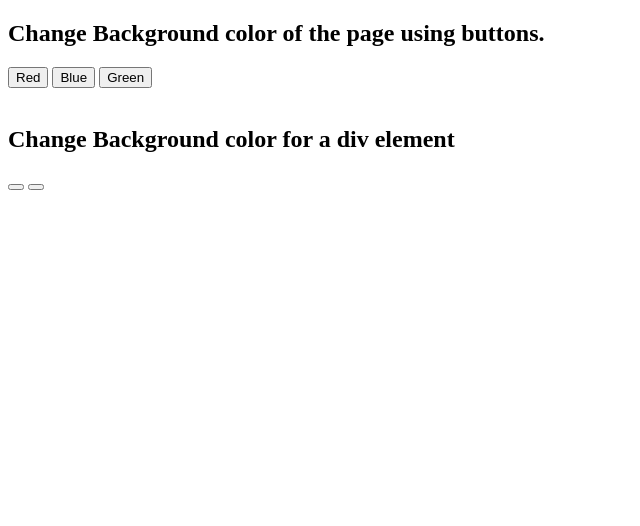
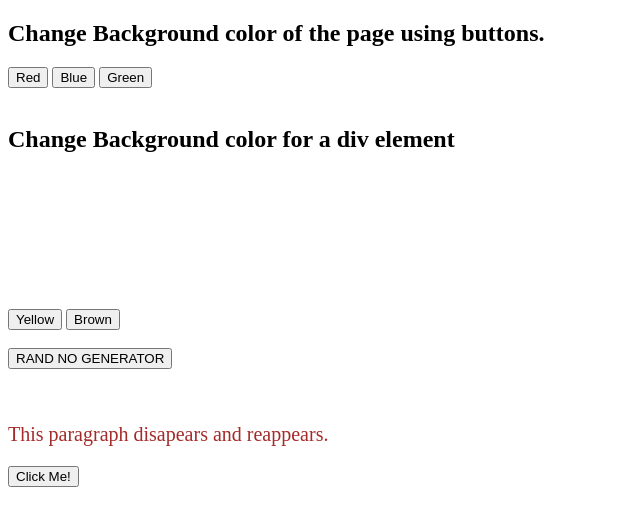
Before and after one commit to Edwin16-003/WkProjects, a plain HTML site: page week9.html in a window 1280 px wide. Shown: the whole page, without its empty margins (0-640 px from the left). Drawn offline with Linux system fonts and the light colour scheme.

Commit message:
modified the html and js files

```diff
--- /dev/null
+++ b/week9.css
@@ -0,0 +1,11 @@
+.p-container{
+  height: 100px;
+  width: 200px;
+}
+.text{
+  font-size: 20px;
+  color: brown;
+}
+.hide{
+  display: none;
+}
--- a/week9.html
+++ b/week9.html
@@ -4,6 +4,7 @@
   <meta charset="UTF-8">
   <meta name="viewport" content="width=device-width, initial-scale=1.0">
   <title>Week 09</title>
+  <link rel="stylesheet" href="week9.css">
 </head>
 <body id="parent">
   <h2>Change Background color of the page using buttons.</h2>
@@ -13,8 +14,17 @@
   <br><br>
   <h2>Change Background color for a div element</h2>
   <div id="container" class="p-container"></div>
-  <button></button>
-  <button></button>
+  <br><br>
+  <button onclick="changeDcolor1()">Yellow</button>
+  <button onclick="changeDcolor2()">Brown</button>
+  <br><br>
+  <button onclick="random()">RAND NO GENERATOR</button>
+  <p id="randNum"></p>
+  <br>
+  <p id="para" class="text">
+    This paragraph disapears and reappears.
+  </p>
+  <button onclick="disappear()">Click Me!</button>
   <script defer src="week9.js"></script>
 </body>
 </html>
--- a/week9.js
+++ b/week9.js
@@ -8,3 +8,19 @@ function changeBcolor2(){
 function changeBcolor3(){
   document.getElementById("parent").style.backgroundColor="green";
 }
+//change the background color of the div element
+function changeDcolor1(){
+  document.getElementById("container").style.backgroundColor="yellow";
+}
+function changeDcolor2(){
+  document.getElementById("container").style.backgroundColor="brown";
+}
+//random number generator
+function random(){
+  let randNo =Math.floor(Math.random()*100);
+  document.getElementById("randNum").innerHTML =randNo;
+}
+//show and hide text-concept
+function disappear(){
+  document.getElementById("para").classList.toggle("hide");
+}
```
